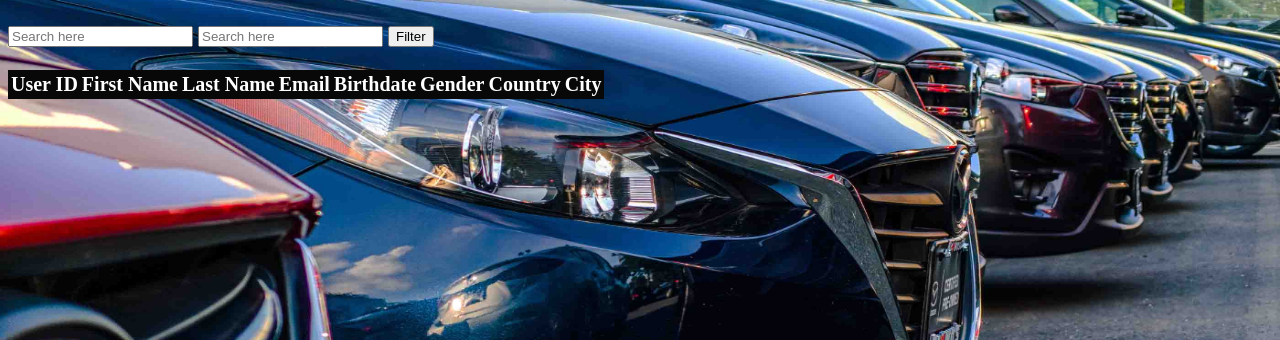
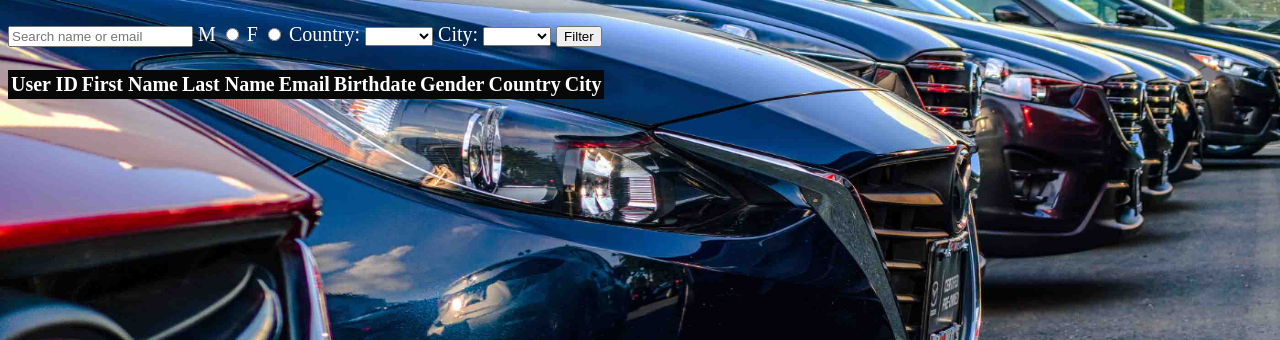
Before and after one commit to Aya66/Car-Rental-System, a PHP site: page /System/system_users.php in a window 1280 px wide. Shown: the part 108-448 px from the top of the page. Run offline with PHP 8.4, Linux system fonts and the light colour scheme; tables that the repository leaves empty hold one stand-in row (values such as "Sample post"); data that the repository does not hold is empty.

Commit message:
edited system_users

```diff
--- a/System/system_users.php
+++ b/System/system_users.php
@@ -40,9 +40,21 @@
 		<?php
 
 		if (isset($_POST["search"])) {
-			$searchedValModel = $_POST["searchedValModel"];
-			$searchedValColor = $_POST["searchedValColor"];
-			$query = "SELECT `user_id`, `first_name`, `last_name`, `email`, `birthdate`, `gender`, `country`,`city` FROM user WHERE is_admin = 0";
+			$searchedValName = $_POST["searchedValName"];
+			if (isset($_POST["searchedValGender"])) {
+				$searchedValGender = $_POST["searchedValGender"];
+			}
+			else {
+				$searchedValGender = "";
+			}
+			$searchedValCountry = $_POST["searchedValCountry"];
+			$searchedValCity = $_POST["searchedValCity"];
+			$query = "	SELECT `user_id`, `first_name`, `last_name`, `email`, `birthdate`, `gender`, `country`,`city`
+						FROM user
+						WHERE is_admin = 0 AND (CONCAT(`first_name`, `last_name`, `email`) LIKE '%".$searchedValName."%'
+												AND CONCAT(`gender`) LIKE '%".$searchedValGender."%'
+												AND CONCAT(`country`) LIKE '%".$searchedValCountry."%'
+												AND CONCAT(`city`) LIKE '%".$searchedValCity."%')";
 			$searchResults = getQueryResults($query);
 		}
 		else {
@@ -78,16 +90,12 @@
 
 		$result = $conn->query($sql);  //gets the data of the user with the given inputs
 
-		$userArray = array();
-		$genderArray = array();
 		$countryArray = array();
 		$cityArray = array();
 
 		if ($result->num_rows > 0) {
 
 			while ($row = $result->fetch_assoc()) {  // check if the data exists
-				$userArray[] = $row["user_id"];
-				$genderArray[] = $row["gender"];
 				$countryArray[] = $row["country"];
 				$cityArray[] = $row["city"];
 			}
@@ -97,8 +105,6 @@
 			echo "no cars exist";
 		}
 
-		$userArray = array_unique($userArray);
-		$firstArray = array_unique($firstArray);
 		$countryArray = array_unique($countryArray);
 		$cityArray = array_unique($cityArray);
 
@@ -107,8 +113,34 @@
 		<form action="system_users.php" method="POST">
 
 			<br>
-			<input type="text" name="searchedValModel" placeholder="Search here">
-			<input type="text" name="searchedValColor" placeholder="Search here">
+
+			<input type="text" name="searchedValName" placeholder="Search name or email">
+
+			<label>M</label>
+			<input type="radio" name="searchedValGender" value="M">
+			<label>F</label>
+			<input type="radio" name="searchedValGender" value="F">
+
+			<label> Country:</label>
+			<select name="searchedValCountry">
+				<option selected="selected"></option>
+				<?php
+				foreach($countryArray as $item){
+					echo '<option value=' .$item. '>' .$item. '</option>';
+				}
+				?>
+			</select>
+
+			<label> City:</label>
+			<select name="searchedValCity">
+				<option selected="selected"></option>
+				<?php
+				foreach($cityArray as $item){
+					echo '<option value=' .$item. '>' .$item. '</option>';
+				}
+				?>
+			</select>
+
 			<input type="submit" name="search" value="Filter">
 			<br>
 
```
